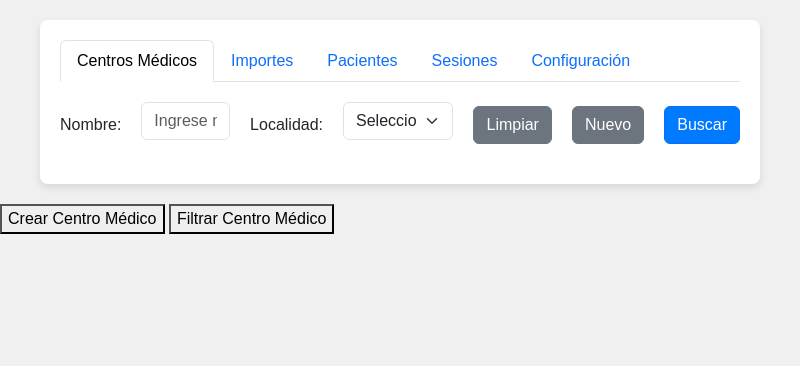
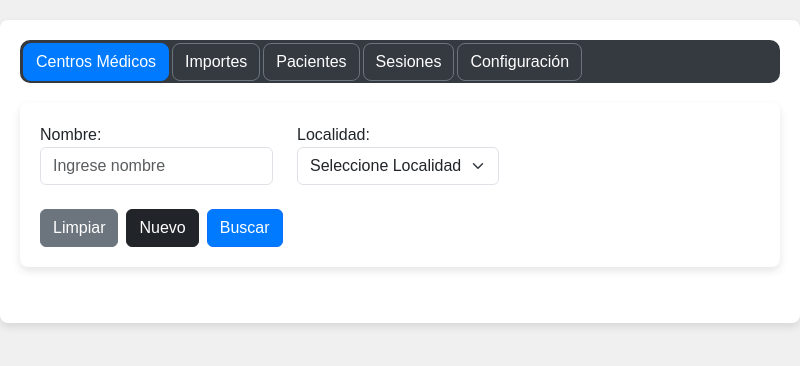
Before and after one commit to TeamEze/PsicopeApp, an Electron app: page src/renderer/views/index.html in a window 800 px wide. Drawn offline with nearby package versions, Linux system fonts and the light colour scheme; no server answers.

Commit message:
Se modifica estilo de la interface a dark, se agrega la funcionalidad crear centro medico al boton, se realiza modificacion de estilo para que la tabla se muestre a lo ancho de la app.

```diff
--- a/src/renderer/views/index.html
+++ b/src/renderer/views/index.html
@@ -29,21 +29,29 @@
       </ul>
 
       <div class="tab-content">
-          <!-- TAB CENTROS MÉDICOS -->
         <div class="tab-pane fade show active" id="centros">
-              <div class="form-group mt-3">
+            <div class="container">
+                <div class="row align-items-center">
+                    <div class="col-auto">
                         <label for="name">Nombre:</label>
-                  <input type="text" id="name" class="form-control mb-2" placeholder="Ingrese nombre">
+                        <input type="text" id="name" class="form-control" placeholder="Ingrese nombre">
+                    </div>
+                    <div class="col-auto">
                         <label for="location">Localidad:</label>
-                  <select id="location" class="form-select mb-2">
+                        <select id="location" class="form-select">
                             <option value="">Seleccione Localidad</option>
                             <option>Morón</option>
                             <option>Castelar</option>
                         </select>
+                    </div>
+                    <div class="col-auto d-flex gap-2 mt-4">
                         <button class="btn btn-secondary">Limpiar</button>
-                  <button class="btn btn-secondary">Nuevo</button>
-                  <button class="btn btn-primary">Buscar</button>
+                        <button class="btn btn-dark" id="btnCrearCentroMedico">Nuevo</button>
+                        <button class="btn btn-primary" id="btnFiltrarCentroMedico" >Buscar</button>
                     </div>
+                </div>
+            </div>
+
               <table id="tblSesiones" class="table table-striped table-hover">
                   <tr>
                       <!-- <th scope="col">#</th>
@@ -68,8 +76,6 @@
           </div>
       </div>
   </div>
-  <button id="btnCrearCentroMedico">Crear Centro Médico</button>
-  <button id="btnFiltrarCentroMedico">Filtrar Centro Médico</button>
   <script src="../../../node_modules/bootstrap/dist/js/bootstrap.bundle.min.js"></script>
   <script src="index.js"></script>
   <script src="helpers.js"></script>
--- a/src/renderer/views/index.js
+++ b/src/renderer/views/index.js
@@ -83,6 +83,7 @@ function ActualizarTablaConCentroMedico(centroMedico, tbody = null) {
 }
 
 /* // Función para agregar los headers de la tabla
+
 function AgregarHeadersGrillaCentrosMedicos(grillaCentrosMedicos) {
     const tHead = document.createElement('thead');
     const rowHeaders = document.createElement('tr');
@@ -92,6 +93,7 @@ function AgregarHeadersGrillaCentrosMedicos(grillaCentrosMedicos) {
 } */
 
 // Inicializar eventos y cargar datos
+
 document.getElementById('btnCrearCentroMedico').addEventListener('click', CrearCentroMedico);
 document.getElementById('btnFiltrarCentroMedico').addEventListener('click', FiltrarCentrosMedicos);
 CargarCentrosMedicos();
--- a/src/renderer/views/styles.css
+++ b/src/renderer/views/styles.css
@@ -1,6 +1,7 @@
 body {
   font-family: Arial, sans-serif;
   background-color: #f0f0f0;
+  width: 100%;
 }
 
 .container {
@@ -9,6 +10,47 @@ body {
   border-radius: 8px;
   box-shadow: 0 4px 8px rgba(0, 0, 0, 0.1);
   padding: 20px;
+  max-width: 100%; /* Ajustar el tamaño del contenedor */
+}
+
+.nav-tabs {
+  border-bottom: none;
+  background-color: #343a40;
+  padding: 3px; /* Reducir el espacio interno */
+  border-radius: 10px;
+}
+
+.nav-tabs .nav-item .nav-link {
+  border-radius: 8px; /* Bordes más suaves */
+  border: 1px solid #6c757d;
+  color: white;
+  background-color: #343a40;
+  margin-right: 3px; /* Espaciado más ajustado */
+  padding: 6px 12px; /* Ajustar tamaño del tab */
+}
+
+.nav-tabs .nav-item .nav-link.active {
+  background-color: #007bff;
+  color: white;
+  border-color: #007bff;
+  padding: 6px 12px; /* Ajustar tamaño del tab activo */
+}
+
+.container-fluid {
+  width: 100%;
+}
+
+.table-responsive {
+  width: 100%;
+}
+
+.table {
+  width: 100%;
+  max-width: 100%;
+}
+
+.form-control,.form-select {
+  width: 100%; /* Asegurar que los campos ocupen todo el ancho de su columna */
 }
 
 .tab-content {
```
Lines whose indentation alone changed are shown as unchanged.
